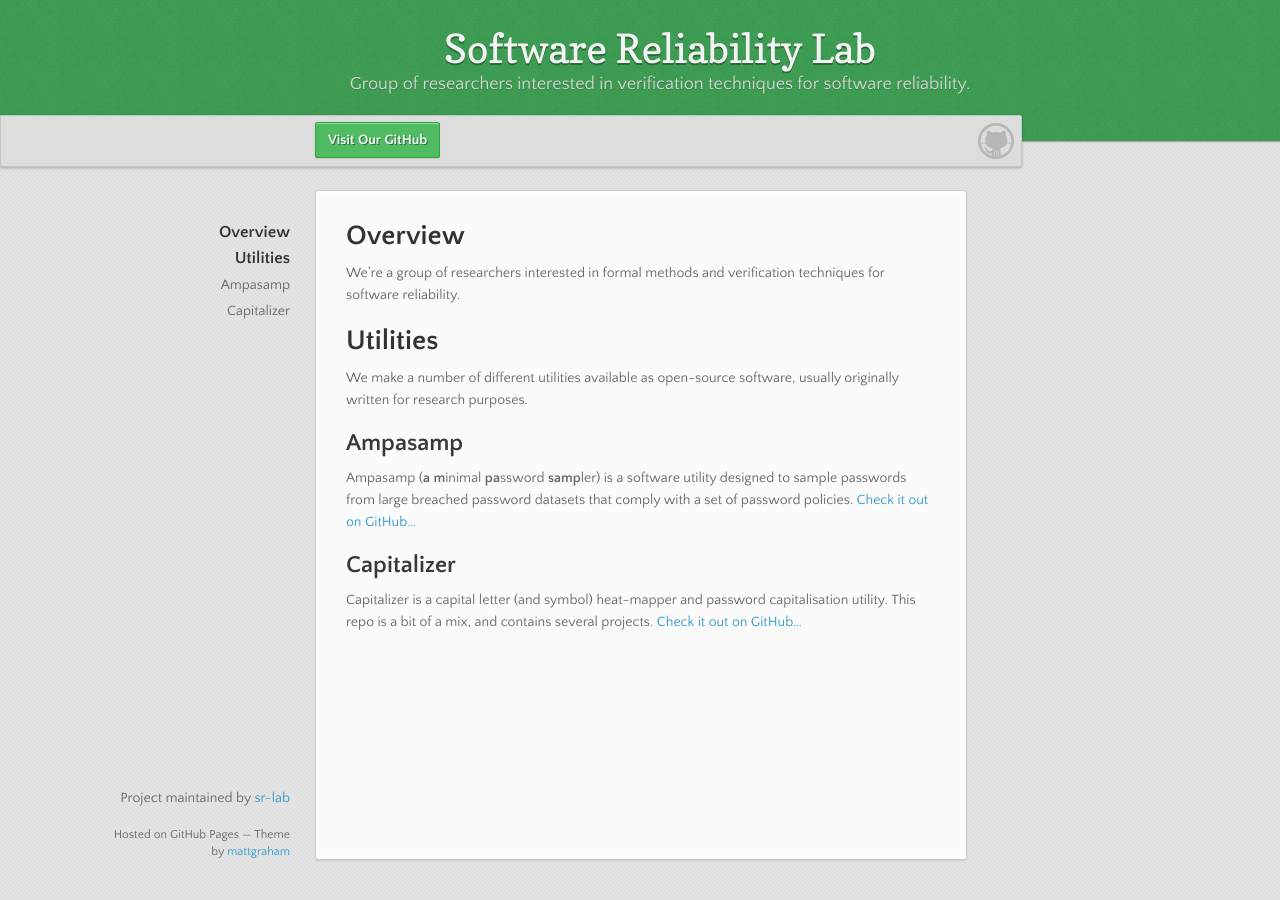
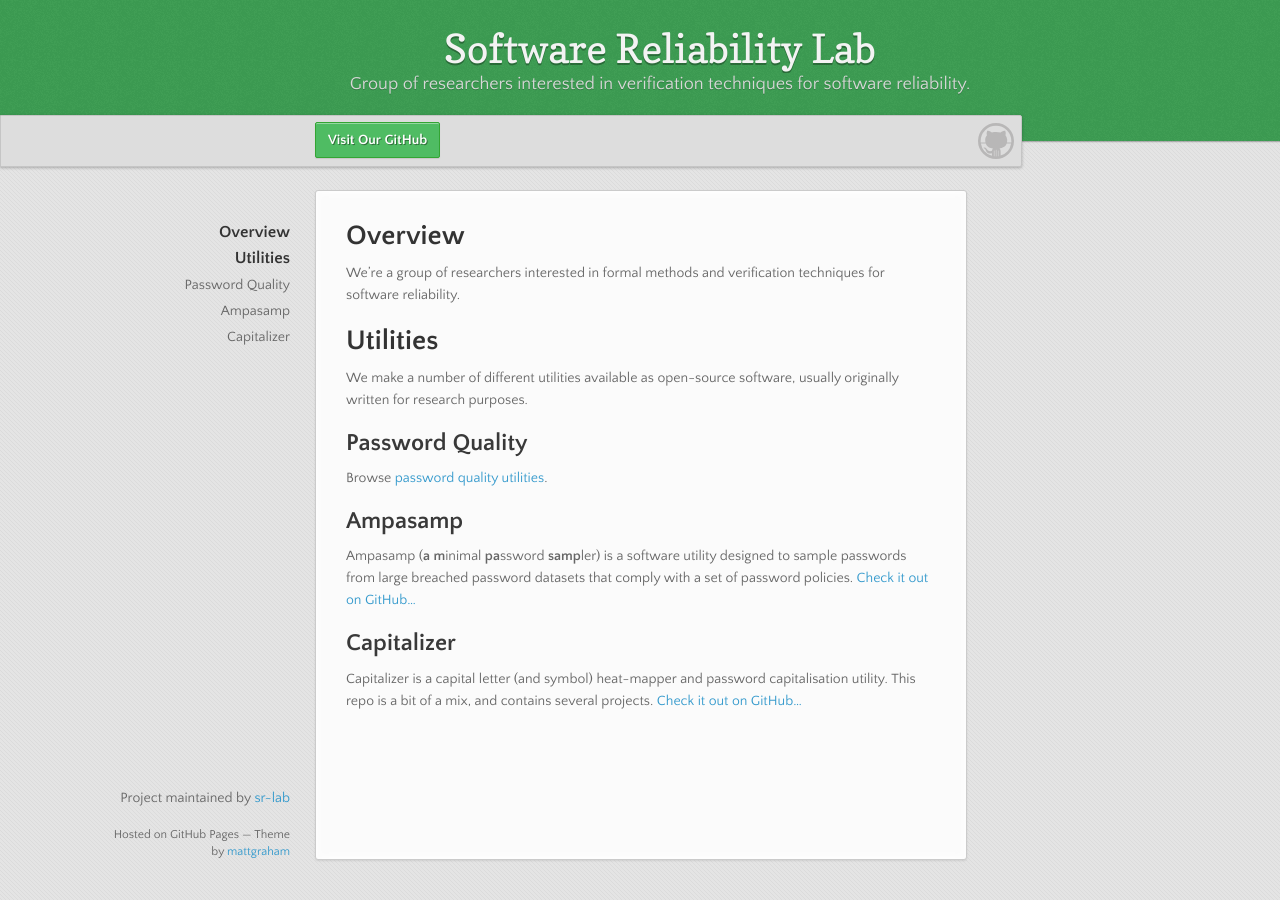
Before and after one commit to sr-lab/sr-lab.github.io.old, a Jekyll site: the page built from index.md, in a window 1280 px wide. Built offline with Jekyll 4.4.1, drawn with Linux system fonts in a browser that asks for light colours; our own code applies the rules of GitHub Pages for plain Markdown files.

Commit message:
Add password quality link

```diff
--- a/index.md
+++ b/index.md
@@ -8,6 +8,9 @@ We're a group of researchers interested in formal methods and verification techn
 # Utilities
 We make a number of different utilities available as open-source software, usually originally written for research purposes.
 
+## Password Quality
+Browse [password quality utilities](password-quality).
+
 ## Ampasamp
 Ampasamp (**a** **m**inimal **pa**ssword **samp**ler) is a software utility designed to sample passwords from large breached password datasets that comply with a set of password policies. [Check it out on GitHub...](https://github.com/sr-lab/ampasamp)
 
```
Also changed, not shown: password-quality.md (added, +6 -0 lines).
